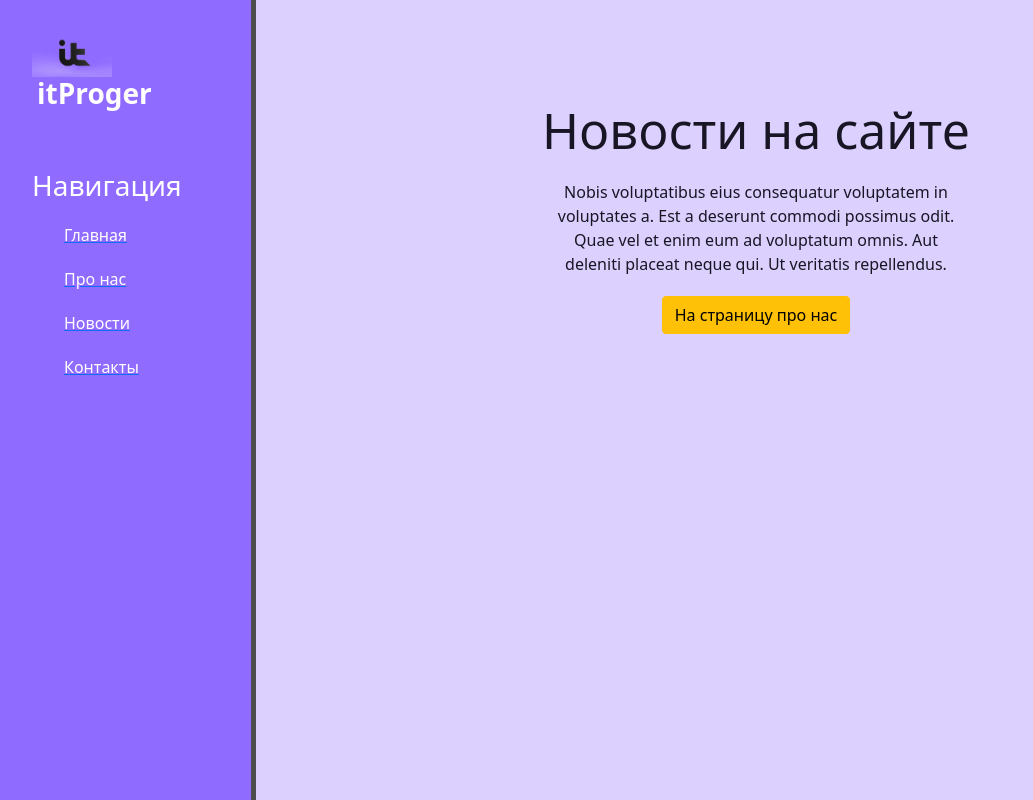
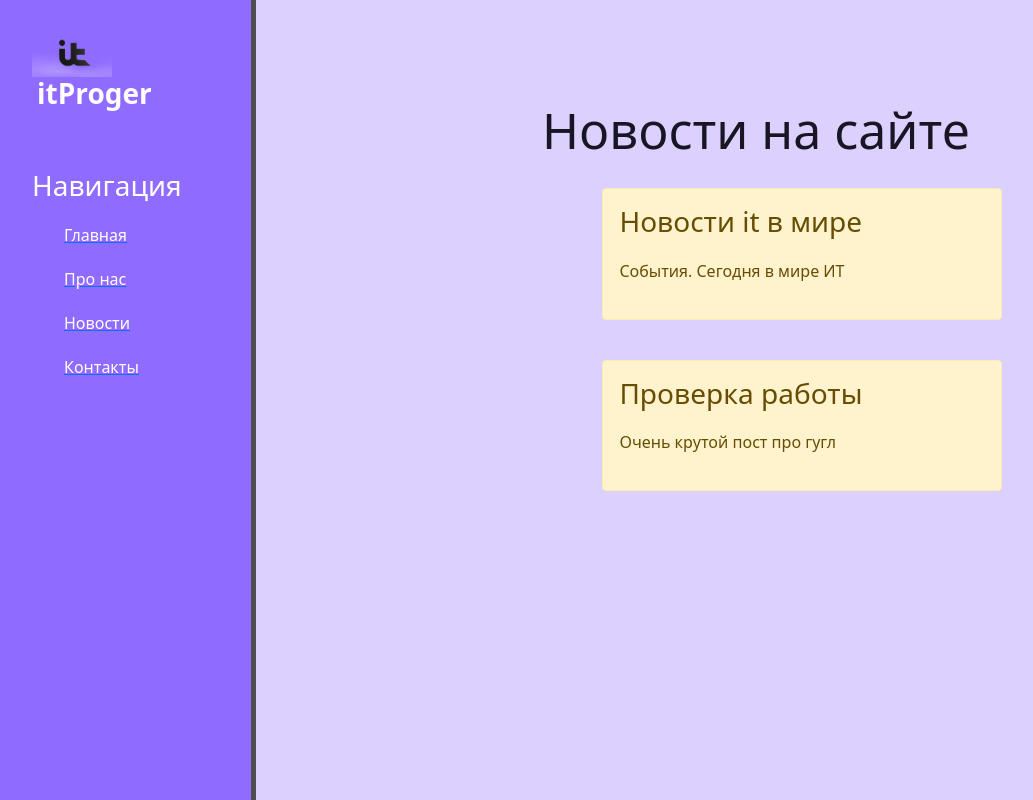
Before and after one commit to SergeyGzhegoz/django_test, a Django app: page /news/ in a window 1280 px wide. Shown: the whole page, without its empty margins (0-1033 px from the left). Run offline with Django 4.2, Linux system fonts and the light colour scheme; data comes from the database, SQL or seed files in the repository; both versions use the stored data as it was after the commit.

Commit message:
Добавил вывод данных из базы на страницу новости.

```diff
--- a/itproger/main/static/main/css/main.css
+++ b/itproger/main/static/main/css/main.css
@@ -58,3 +58,11 @@ main .features{
 
 main .features h1 {font-size: 50px;}
 main .features p {max-width: 400px; margin: 20px auto;}
+
+.alert-warning {
+    float:left;
+    clear: both;
+    width: 400px;
+    margin: 20px 34%;
+    text-align: left;
+}
--- a/itproger/news/models.py
+++ b/itproger/news/models.py
@@ -8,7 +8,7 @@ class Articles(models.Model):
     date = models.DateTimeField('Дата публикации')
 
     def __str__(self):
-        return self.title
+        return f'Новость: {self.title}'
 
     class Meta:
         verbose_name = 'Новость'
--- a/itproger/news/templates/news/news_home.html
+++ b/itproger/news/templates/news/news_home.html
@@ -7,13 +7,17 @@
 {% block content %}
 <div class="features">
     <h1>Новости на сайте</h1>
-    <p>Nobis voluptatibus eius consequatur voluptatem in voluptates a. Est a deserunt commodi possimus odit. Quae vel et
-    enim eum ad voluptatum omnis. Aut deleniti placeat neque qui. Ut veritatis repellendus.</p>
-    <button class="btn btn-warning">На страницу про нас</button>
-    {% for el in values %}
-    {%  if el == 'Hello' %}
-        <p>{{ el | upper}}</p>
+    {% if news %}
+    {% for el in news %}
+        <div class="alert alert-warning">
+            <h3>{{ el.title }}</h3>
+            <p>{{ el.anons }}</p>
+        </div>
+    {% endfor %}
+    {% else %}
+        <p>У вас нет записей</p>
     {% endif %}
-    {% endfor %}
+
+    {# Комментарий #}
 </div>
 {% endblock %}
--- a/itproger/news/views.py
+++ b/itproger/news/views.py
@@ -1,4 +1,6 @@
 from django.shortcuts import render
+from .models import Articles
 
 def news_home(request):
-    return render(request, 'news/news_home.html')
+    news = Articles.objects.order_by('title')
+    return render(request, 'news/news_home.html', {'news':news})
```
Also changed, not shown: itproger/db.sqlite3.
